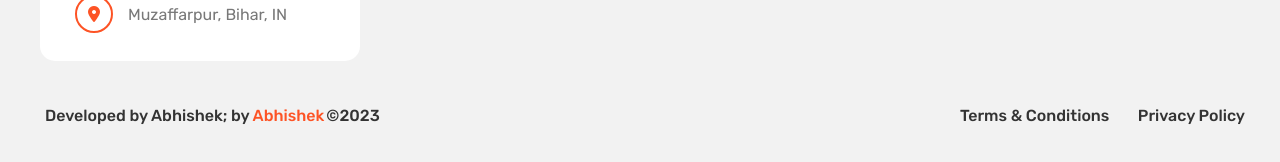
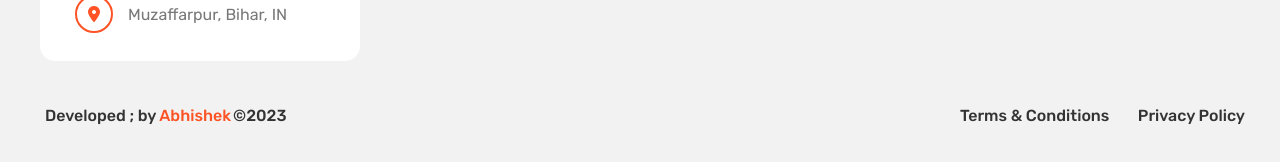
Before and after one commit to imabhishek23/portfolio, a plain HTML site: page index.html in a window 1280 px wide. Shown: the part 568-730 px from the top of the page. Drawn offline with Linux system fonts and the light colour scheme.

Commit message:
Update index.html

```diff
--- a/index.html
+++ b/index.html
@@ -113,7 +113,7 @@
     <footer>
         <div class="container d-flex justify-space-between">
             <div class="copyright">
-                <span class="font-rubik">Developed by Abhishek; by <a href="#">Abhishek</a>&copy;2023</span>
+                <span class="font-rubik">Developed ; by <a href="#">Abhishek</a>&copy;2023</span>
             </div>
             <div class="terms-page-links font-rubik">
                 <a href="#">Terms & Conditions</a>
```
